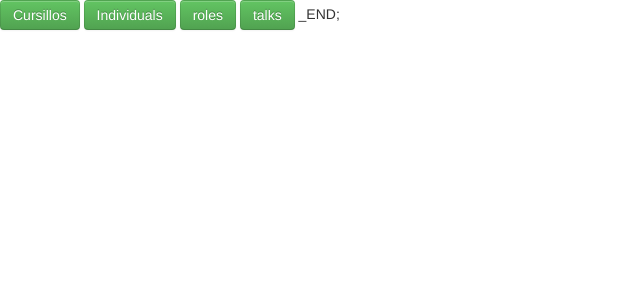
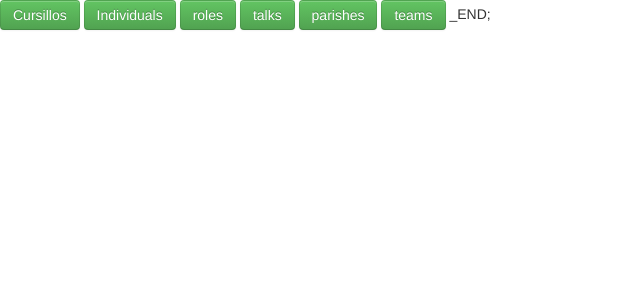
Before and after one commit to kjplaza32/COP4710G9, a PHP site: page /home.php in a window 1280 px wide. Shown: the top 300 px of the page, without its empty margins (0-640 px from the left). Run offline with PHP 8.4, Linux system fonts and the light colour scheme.

Commit message:
Update home.php

```diff
--- a/home.php
+++ b/home.php
@@ -27,4 +27,12 @@
 	<a href="talks.php" target="new">
 		<button type="button" class="btn btn-success">talks</button>
 	</a>
+
+	<a href="parishes.php" target="new">
+		<button type="button" class="btn btn-success">parishes</button>
+	</a>
+
+	<a href="teams.php" target="new">
+		<button type="button" class="btn btn-success">teams</button>
+	</a>
 _END;
```
Lines whose indentation alone changed are shown as unchanged.
